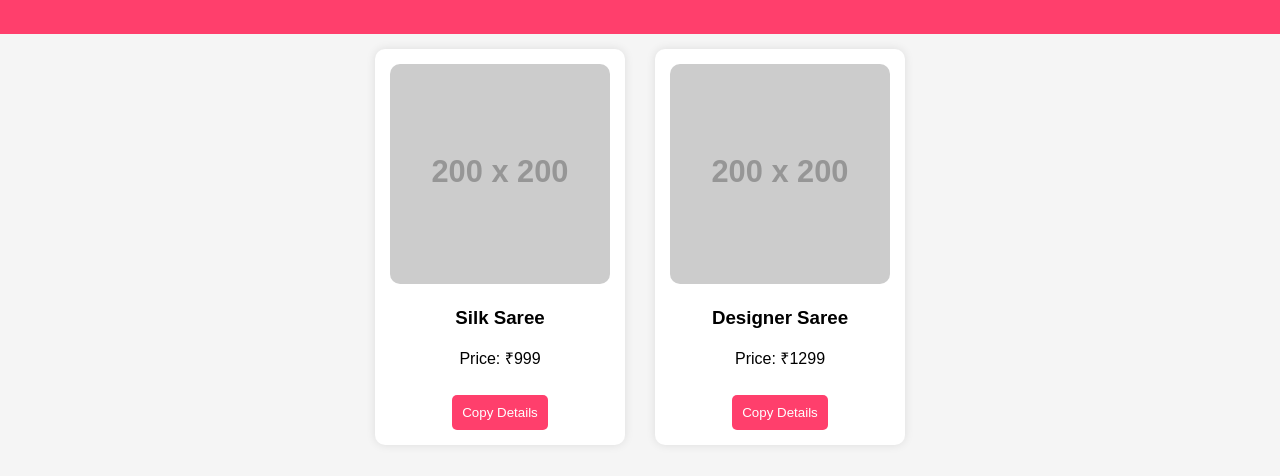
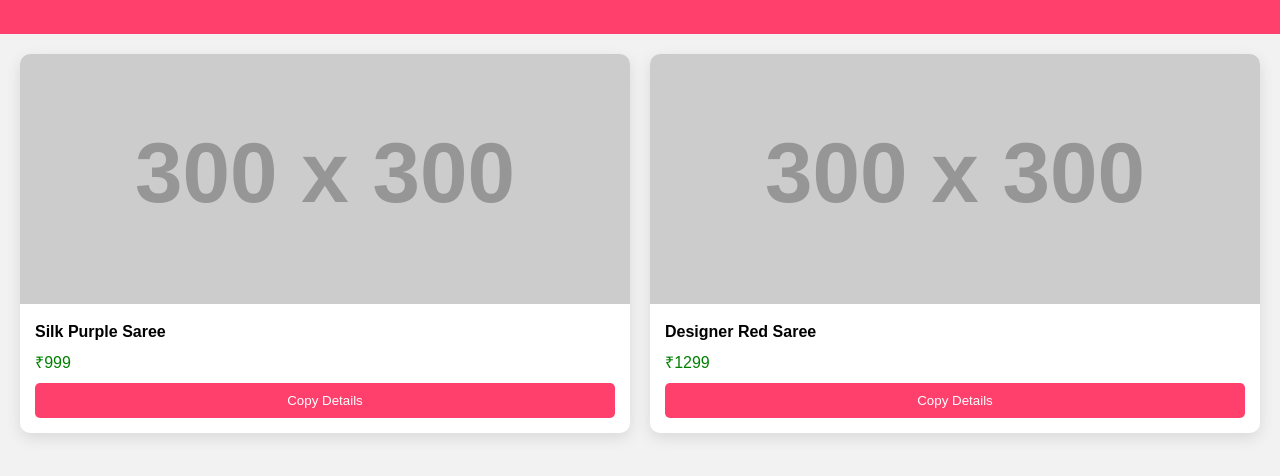
Before and after one commit to Ethnic1155/ethnic1155, a plain HTML site: page index.html in a window 1280 px wide. Shown: the part 76-552 px from the top of the page. Drawn offline with Linux system fonts and the light colour scheme; placeholder pictures from the web are drawn by us.

Commit message:
Refactor index.html for improved design and layout
Updated layout and styles for better presentation.

```diff
--- a/index.html
+++ b/index.html
@@ -3,44 +3,72 @@
 <head>
     <title>Amit Saree Store</title>
     <meta name="viewport" content="width=device-width, initial-scale=1.0">
+
     <style>
         body {
             font-family: Arial;
             margin: 0;
-            background: #f5f5f5;
+            background: #f2f2f2;
         }
+
         header {
             background: #ff3f6c;
             color: white;
             padding: 15px;
             text-align: center;
         }
+
         .container {
-            display: flex;
-            flex-wrap: wrap;
-            justify-content: center;
+            display: grid;
+            grid-template-columns: repeat(auto-fit, minmax(220px, 1fr));
+            gap: 20px;
+            padding: 20px;
         }
+
         .card {
             background: white;
-            margin: 15px;
+            border-radius: 10px;
+            overflow: hidden;
+            box-shadow: 0 5px 15px rgba(0,0,0,0.1);
+            transition: 0.3s;
+        }
+
+        .card:hover {
+            transform: scale(1.05);
+        }
+
+        .card img {
+            width: 100%;
+            height: 250px;
+            object-fit: cover;
+        }
+
+        .card-body {
             padding: 15px;
-            border-radius: 10px;
-            width: 220px;
-            box-shadow: 0 0 10px rgba(0,0,0,0.1);
-            text-align: center;
         }
-        img {
+
+        .title {
+            font-size: 16px;
+            font-weight: bold;
+        }
+
+        .price {
+            color: green;
+            margin: 10px 0;
+        }
+
+        button {
             width: 100%;
-            border-radius: 10px;
-        }
-        button {
+            padding: 10px;
             background: #ff3f6c;
             color: white;
             border: none;
-            padding: 10px;
-            margin-top: 10px;
             border-radius: 5px;
             cursor: pointer;
+        }
+
+        button:hover {
+            background: #e6325c;
         }
     </style>
 </head>
@@ -54,17 +82,25 @@
 <div class="container">
 
     <div class="card">
-        <img src="https://via.placeholder.com/200">
-        <h3>Silk Saree</h3>
-        <p>Price: ₹999</p>
-        <button onclick="copyText('Silk Saree - ₹999')">Copy Details</button>
+        <img src="https://via.placeholder.com/300">
+        <div class="card-body">
+            <div class="title">Silk Purple Saree</div>
+            <div class="price">₹999</div>
+            <button onclick="copyText('Silk Purple Saree | Price ₹999 | Premium Quality')">
+                Copy Details
+            </button>
+        </div>
     </div>
 
     <div class="card">
-        <img src="https://via.placeholder.com/200">
-        <h3>Designer Saree</h3>
-        <p>Price: ₹1299</p>
-        <button onclick="copyText('Designer Saree - ₹1299')">Copy Details</button>
+        <img src="https://via.placeholder.com/300">
+        <div class="card-body">
+            <div class="title">Designer Red Saree</div>
+            <div class="price">₹1299</div>
+            <button onclick="copyText('Designer Red Saree | Price ₹1299 | Party Wear')">
+                Copy Details
+            </button>
+        </div>
     </div>
 
 </div>
```
